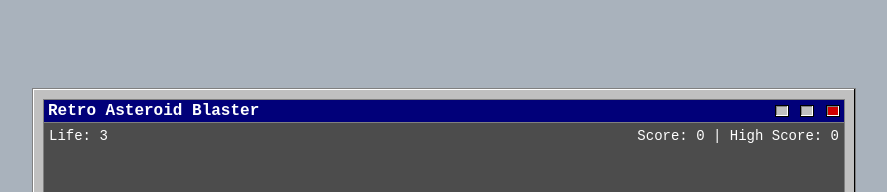
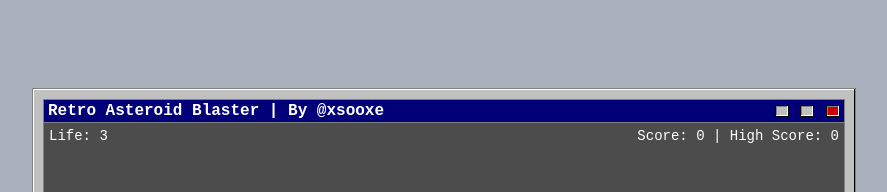
Before and after one commit to ajidimasputra13-pixel/restroblaster, a plain HTML site: page index.html in a window 1280 px wide. Shown: the top 192 px of the page, without its empty margins (196-1083 px from the left). Drawn offline with Linux system fonts and the light colour scheme.

Commit message:
Add files via upload

```diff
--- a/index.html
+++ b/index.html
@@ -236,7 +236,7 @@
     <div class="background-container">
         <div class="window">
             <div class="title-bar">
-                <div class="title-text">Retro Asteroid Blaster</div>
+                <div class="title-text">Retro Asteroid Blaster | By @xsooxe</div>
                 <div class="window-buttons">
                     <button class="minimize"></button>
                     <button class="maximize"></button>
```
